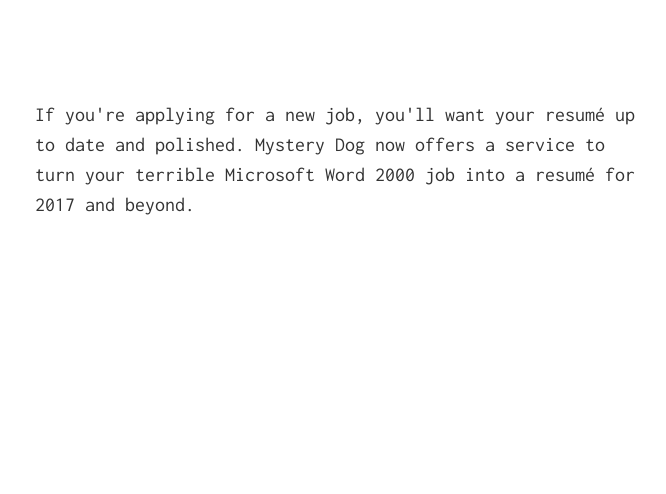
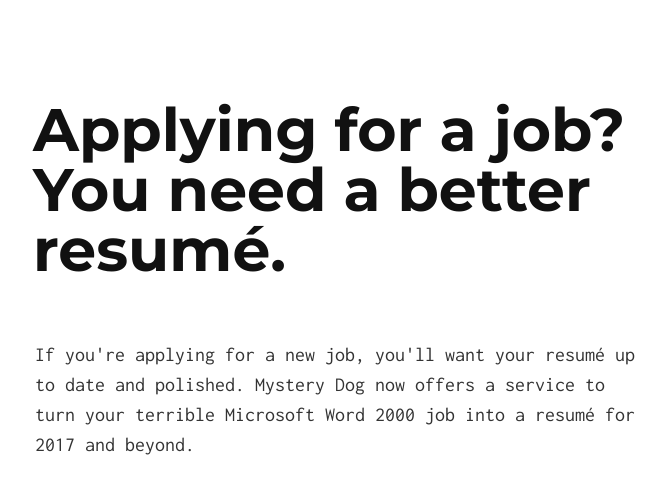
Before and after one commit to tomjoyner/shopping_cart, a Jekyll site: the page built from Resumeredesign.md, in a window 1280 px wide. Shown: the top 494 px of the page, without its empty margins (305-971 px from the left). Built offline with Jekyll 4.4.1, drawn with Linux system fonts in a browser that asks for light colours; our own code applies the rules of GitHub Pages for plain Markdown files.

Commit message:
Update Resumeredesign.md

```diff
--- a/Resumeredesign.md
+++ b/Resumeredesign.md
@@ -1,2 +1,8 @@
-If you're applying for a new job, you'll want your resumé up to date and polished.
+---
+title: Mystery Dog Resumé Service
+description: Mystery Dog resumé service
+heading: Applying for a job? You need a better resumé.
+---
+
+</p>If you're applying for a new job, you'll want your resumé up to date and polished.
 Mystery Dog now offers a service to turn your terrible Microsoft Word 2000 job into a resumé for 2017 and beyond.
```
